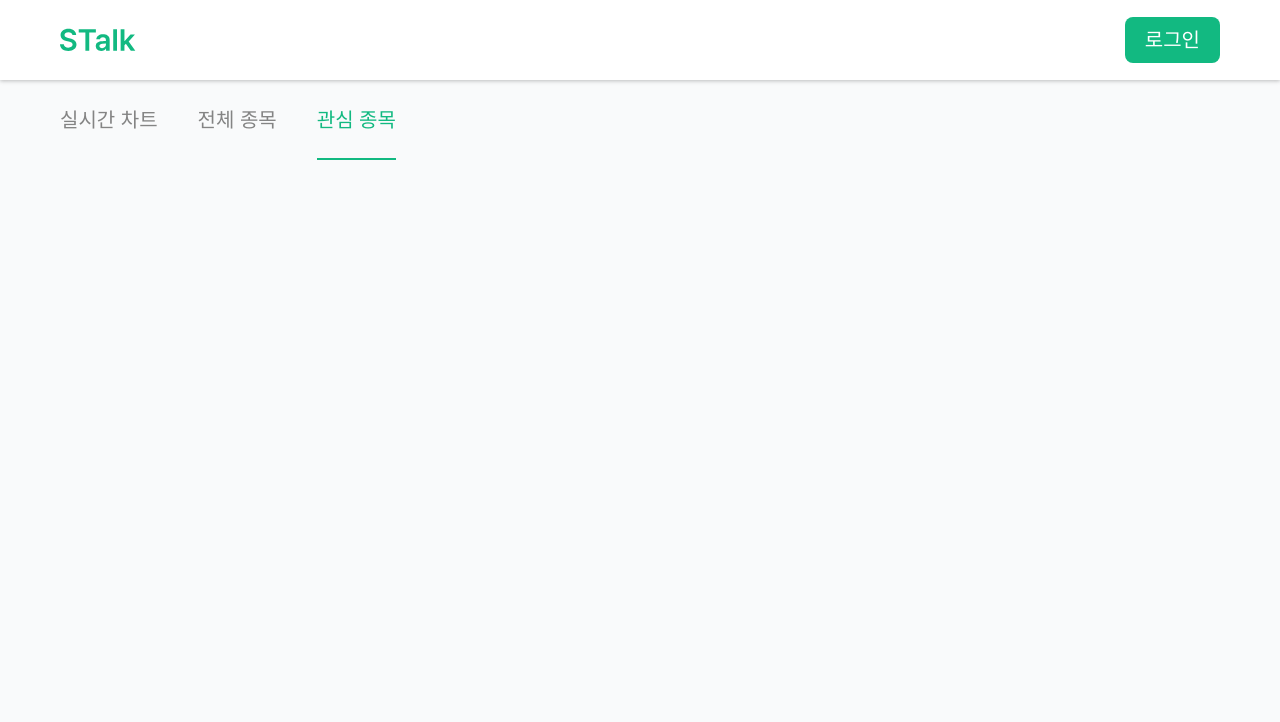
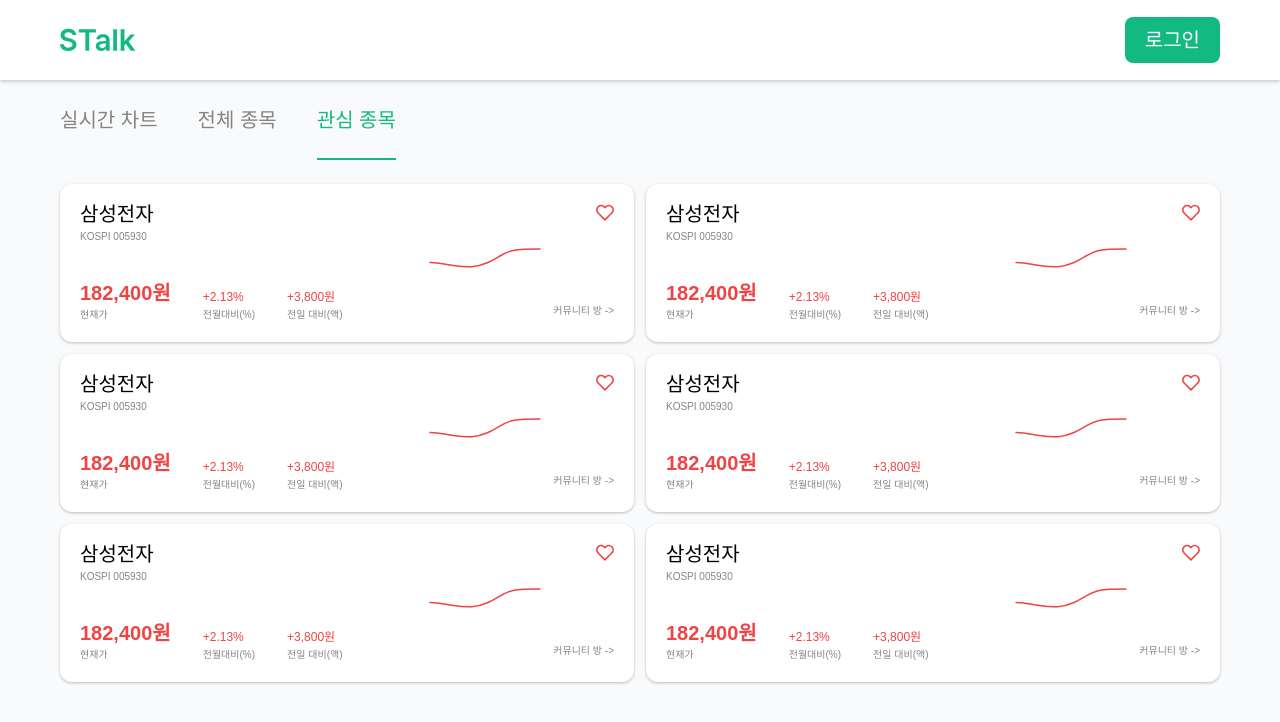
Before and after one commit to STalk-1/STalk_Front, a React (Vite) app: page /interest in a window 1280 px wide. Shown: the top 722 px of the page. Built offline with nearby package versions, Linux system fonts and the light colour scheme; no server answers; a web font is replaced by a local one.

Commit message:
✨[feat]: 전체 종목 및 관심 종목 페이지 구현

```diff
--- /dev/null
+++ b/src/components/common/StockListSection/index.tsx
@@ -0,0 +1,25 @@
+import StockCard from '@/components/common/StockCard';
+import type { StockCardProps } from '@/components/common/StockCard/types';
+
+type StockListSectionProps = {
+  items: StockCardProps[];
+  showChart?: boolean;
+};
+
+function StockListSection({ items, showChart = false }: StockListSectionProps) {
+  return (
+    <section className="py-6">
+      <div className="mx-auto grid w-full grid-cols-1 gap-3 md:max-w-none lg:grid-cols-2">
+        {items.map((stock, index) => (
+          <StockCard
+            key={`${stock.symbol}-${index}`}
+            {...stock}
+            showChart={showChart}
+          />
+        ))}
+      </div>
+    </section>
+  );
+}
+
+export default StockListSection;
--- a/src/pages/AllStocksPage/index.tsx
+++ b/src/pages/AllStocksPage/index.tsx
@@ -1,5 +1,8 @@
+import StockListSection from '@/components/common/StockListSection';
+import { MOCK_STOCKS } from '@/pages/stocks/mockStocks';
+
 function AllStocksPage() {
-  return <section className="py-6">전체 종목</section>;
+  return <StockListSection items={MOCK_STOCKS} />;
 }
 
 export default AllStocksPage;
--- a/src/pages/InterestStockPage/index.tsx
+++ b/src/pages/InterestStockPage/index.tsx
@@ -1,5 +1,8 @@
+import StockListSection from '@/components/common/StockListSection';
+import { MOCK_STOCKS } from '@/pages/stocks/mockStocks';
+
 function InterestStockPage() {
-  return <></>;
+  return <StockListSection items={MOCK_STOCKS} showChart />;
 }
 
 export default InterestStockPage;
--- /dev/null
+++ b/src/pages/stocks/mockStocks.ts
@@ -0,0 +1,52 @@
+const MOCK_STOCKS = [
+  {
+    symbol: '005930',
+    name: '삼성전자',
+    market: 'KOSPI',
+    price: 182400,
+    changeRate: 2.13,
+    changeAmount: 3800,
+  },
+  {
+    symbol: '005930',
+    name: '삼성전자',
+    market: 'KOSPI',
+    price: 182400,
+    changeRate: 2.13,
+    changeAmount: 3800,
+  },
+  {
+    symbol: '005930',
+    name: '삼성전자',
+    market: 'KOSPI',
+    price: 182400,
+    changeRate: 2.13,
+    changeAmount: 3800,
+  },
+  {
+    symbol: '005930',
+    name: '삼성전자',
+    market: 'KOSPI',
+    price: 182400,
+    changeRate: 2.13,
+    changeAmount: 3800,
+  },
+  {
+    symbol: '005930',
+    name: '삼성전자',
+    market: 'KOSPI',
+    price: 182400,
+    changeRate: 2.13,
+    changeAmount: 3800,
+  },
+  {
+    symbol: '005930',
+    name: '삼성전자',
+    market: 'KOSPI',
+    price: 182400,
+    changeRate: 2.13,
+    changeAmount: 3800,
+  },
+];
+
+export { MOCK_STOCKS };
```
